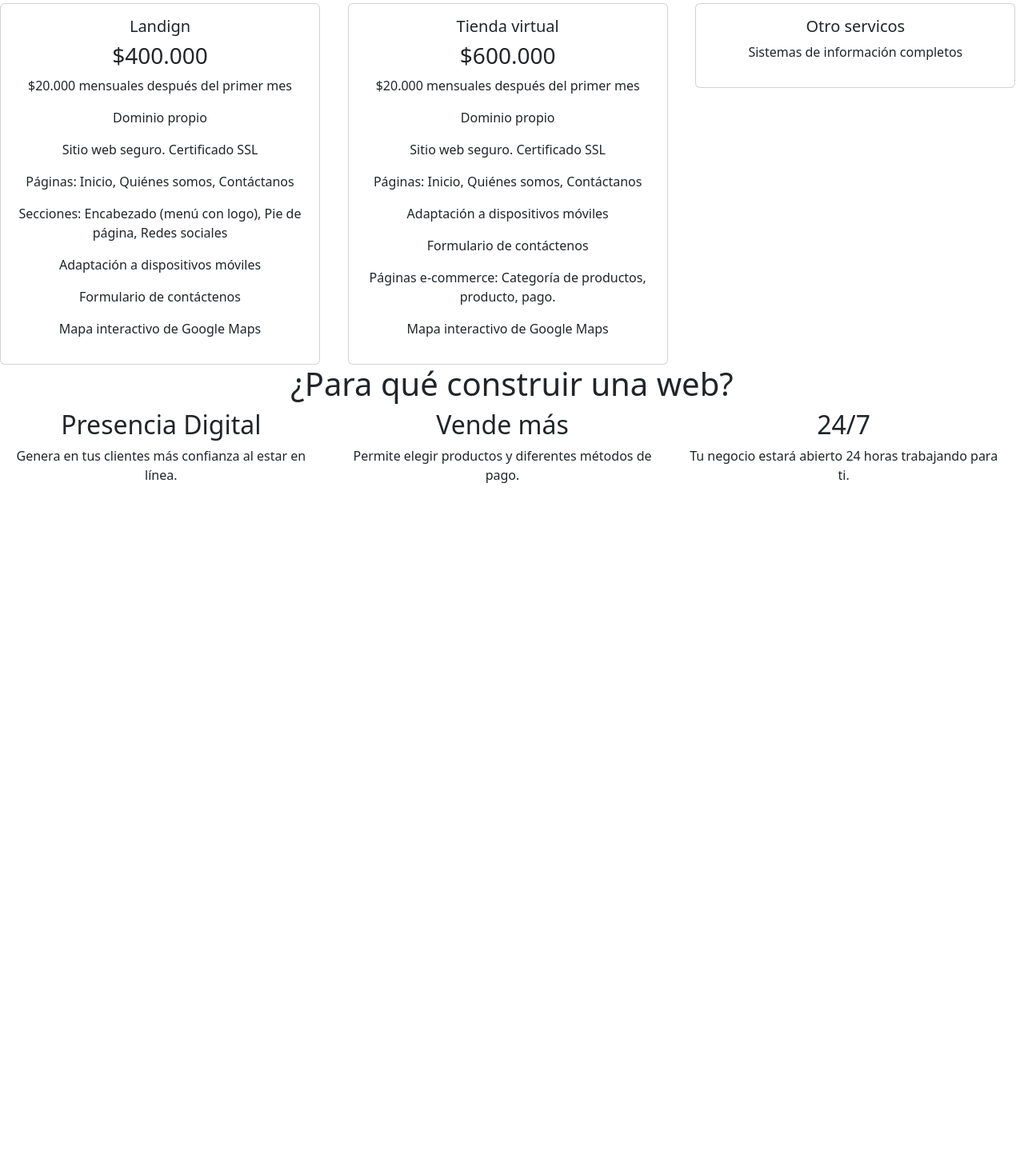
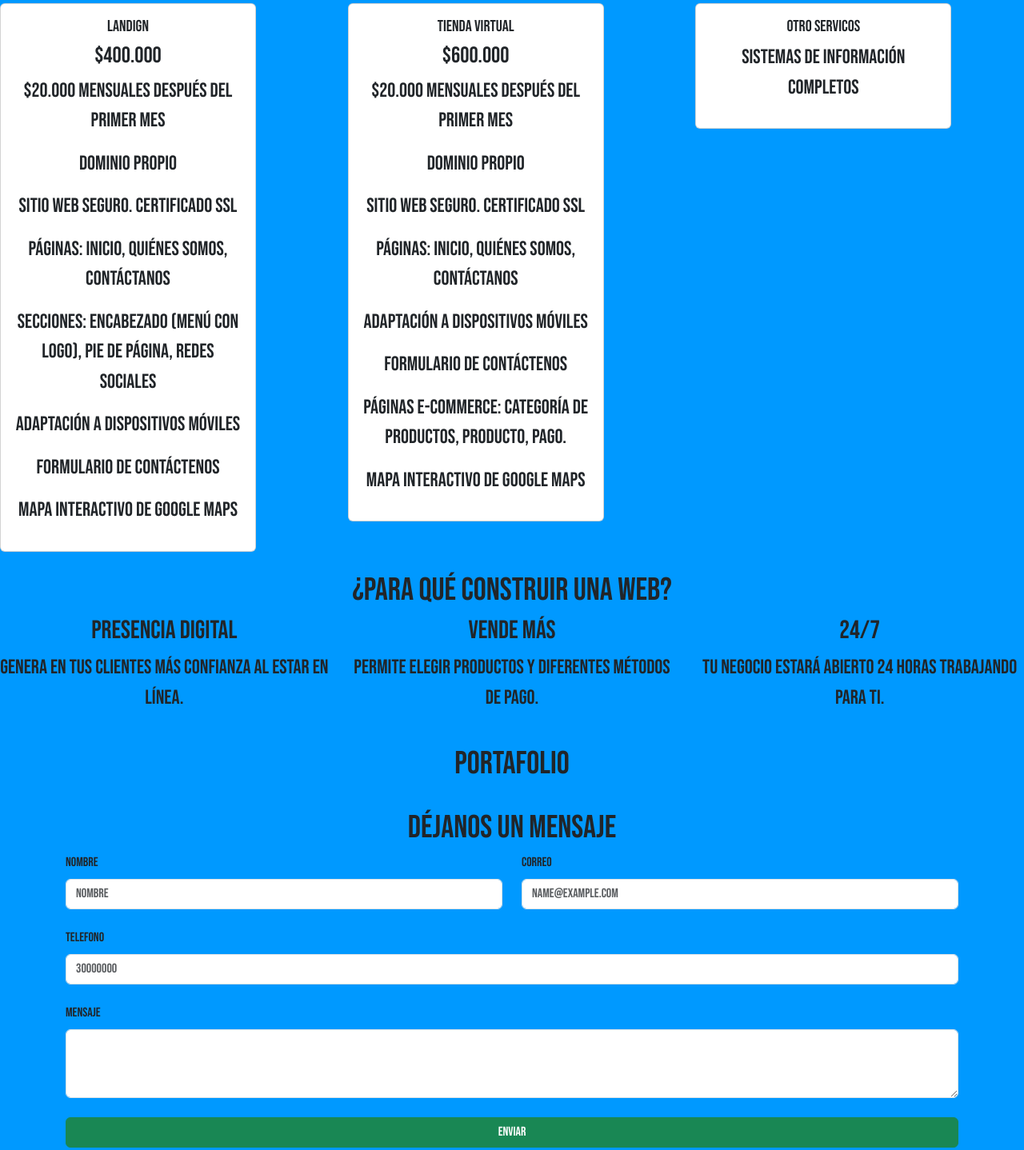
Before and after one commit to Sisteamteachi/Portafolio, a plain HTML site: page index.html in a window 1280 px wide. Shown: the part 458-1896 px from the top of the page at 80% size. Before the commit the page ends 1080 px from the top, so only its background shows below. Drawn offline with nearby package versions, Linux system fonts and the light colour scheme.

Commit message:
first commit

```diff
--- a/css/style.css
+++ b/css/style.css
@@ -1,3 +1,13 @@
+*{
+    font-family: 'Bebas Neue', sans-serif;
+}
+body{
+   background-color: #0099FF;
+}
 .img{
     width: 90%;
 }
+
+p{
+    font-size: 25px;
+}
--- a/index.html
+++ b/index.html
@@ -4,21 +4,25 @@
     <meta charset="UTF-8">
     <meta name="viewport" content="width=device-width, initial-scale=1.0">
     <title>Sistemteach</title>
+    <link rel="preconnect" href="https://fonts.googleapis.com">
+    <link rel="preconnect" href="https://fonts.gstatic.com" crossorigin>
+    <link href="https://fonts.googleapis.com/css2?family=Bebas+Neue&display=swap" rel="stylesheet">
     <link href="https://cdn.jsdelivr.net/npm/bootstrap@5.3.0/dist/css/bootstrap.min.css" rel="stylesheet" integrity="sha384-9ndCyUaIbzAi2FUVXJi0CjmCapSmO7SnpJef0486qhLnuZ2cdeRhO02iuK6FUUVM" crossorigin="anonymous">
     <link rel="stylesheet" href="css/style.css">
 </head>
 <body>
     <div class="row">
         <div class="col-12 col-md-6">
-            <h1>Sistemteach</h1>
+            <h1 class="ms-3 titulo">Sistemteach</h1>
         </div>
     </div>
 
+    <section>
         <div class="row">
 
             <div class="col-md-6 col-12">
-            <p>Diseñamos tu Sitio Web o Tienda Virtual desde $398.900 y te entregamos en solo 3 días hábiles</p>
-            <p>Que esperas para tener presencia en línea y vender tus productos a través de un Sitio Web o una Tienda en Línea tan profesional, elegante, dinámica y funcional como esta.</p>
+                <p class="ms-3">Diseñamos tu Sitio Web o Tienda Virtual desde $400.000 y te entregamos en solo 3 días hábiles</p>
+                <p class="ms-3">Que esperas para tener presencia en línea y vender tus productos a través de un Sitio Web o una Tienda en Línea tan profesional, elegante, dinámica y funcional como esta.</p>
             </div>
 
             <div class="col-12 col-md-6">
@@ -26,16 +30,19 @@
             </div>
 
         </div>
+    </section>
+
     <br>
     <h3 class="text-center">Elige la web que deseas</h3>
     <br>
+    <section>
         <div class="row">
 
             <div class="col-12 col-md-4">
-            <div class="card" style="width: 25rem;">
+                <div class="card" style="width: 20rem;">
                     <div class="card-body text-center">
-                    <h5 class="card-title text-center">Landign</h5>
-                    <h3>$400.000</h3>
+                        <h5 class="card-title text-center titulo">Landign</h5>
+                        <h3 class="titulo">$400.000</h3>
                         <p>$20.000 mensuales después del primer mes</p>
                         <p>Dominio propio</p>
                         <p>Sitio web seguro. Certificado SSL</p>
@@ -49,9 +56,9 @@
             </div>
 
             <div class="col-12 col-md-4">
-            <div class="card" style="width: 25rem;">
-                <div class="card-body text-center">
-                  <h5 class="card-title">Tienda virtual</h5>
+                <div class="card" style="width: 20rem;">
+                    <div class="card-body text-center titulo">
+                      <h5 class="card-title titulo">Tienda virtual</h5>
                       <h3>$600.000</h3>
                       <p>$20.000 mensuales después del primer mes</p>
                       <p>Dominio propio</p>
@@ -66,15 +73,18 @@
             </div>
 
             <div class="col-12 col-md-4">
-            <div class="card" style="width: 25rem;">
+                <div class="card" style="width: 20rem;">
                     <div class="card-body text-center">
                       <h5 class="card-title ">Otro servicos</h5>
                         <p>Sistemas de información completos</p>
                     </div>
                 </div>
             </div>
+        </div>
+    </section>
+    <br>
 
-        <br>
+    <section>
 
         <h1 class="text-center">¿Para qué construir una web?</h1>
 
@@ -96,8 +106,63 @@
             </div>
 
         </div>
+    </section>
+
+    <br>
+
+    <section>
+        <h1 class="text-center">
+            Portafolio
+        </h1>
+
+        <div class="row">
+            <div class="col-12 col-md-3"></div>
+            <div class="col-12 col-md-3"></div>
+            <div class="col-12 col-md-3"></div>
+            <div class="col-12 col-md-3"></div>
+            <div class="col-12"></div>
+        </div>
+    </section>
+
+    <br>
+
+
+    <section class="container">
+        <h1 class="text-center">
+            Déjanos un mensaje
+        </h1>
+
+        <div class="row">
+
+            <div class="col-12 col-md-6">
+                <label for="" class="form-label">Nombre</label>
+                <input type="text" class="form-control" id="" placeholder="Nombre">
+            </div>
+
+            <div class="col-12 col-md-6">
+                <label for="" class="form-label">Correo</label>
+                <input type="text" class="form-control" id="" placeholder="name@example.com">
+            </div>
+
+            <div class="col-12">
+                <br>
+                <label for="" class="form-label">Telefono</label>
+                <input type="number" class="form-control" id="" placeholder="30000000" >
+            </div>
+
+            <div class="col-12">
+                <br>
+                <label for="" class="form-label">Mensaje</label>
+                <textarea class="form-control" id="exampleFormControlTextarea1" rows="3"></textarea>
+            </div>
+
 
         </div>
+        <br>
+        <button class="btn btn-success col-12">Enviar</button>
+    </section>
+    <br>
+
 
 
 
```
Lines whose indentation alone changed are shown as unchanged.
